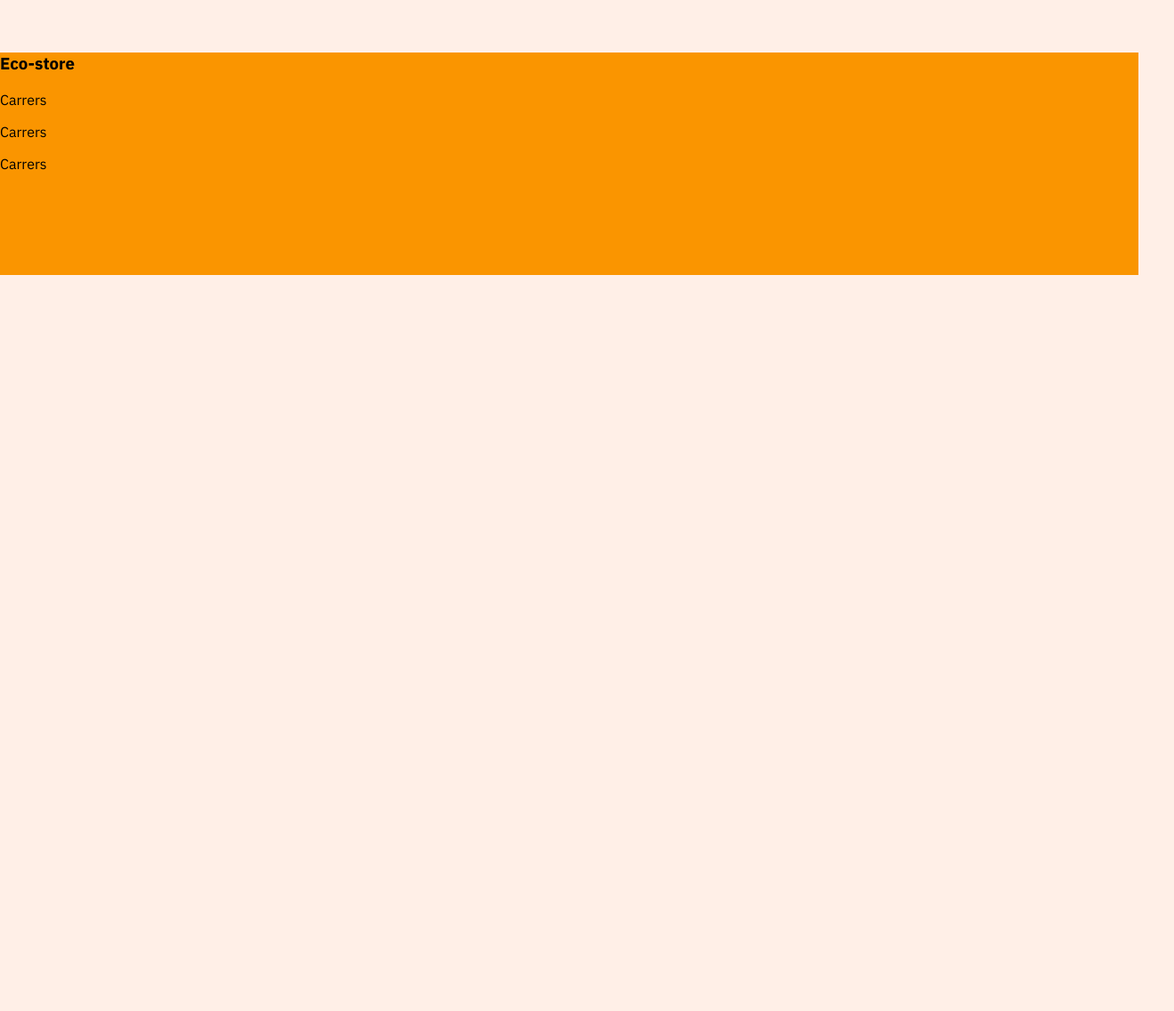
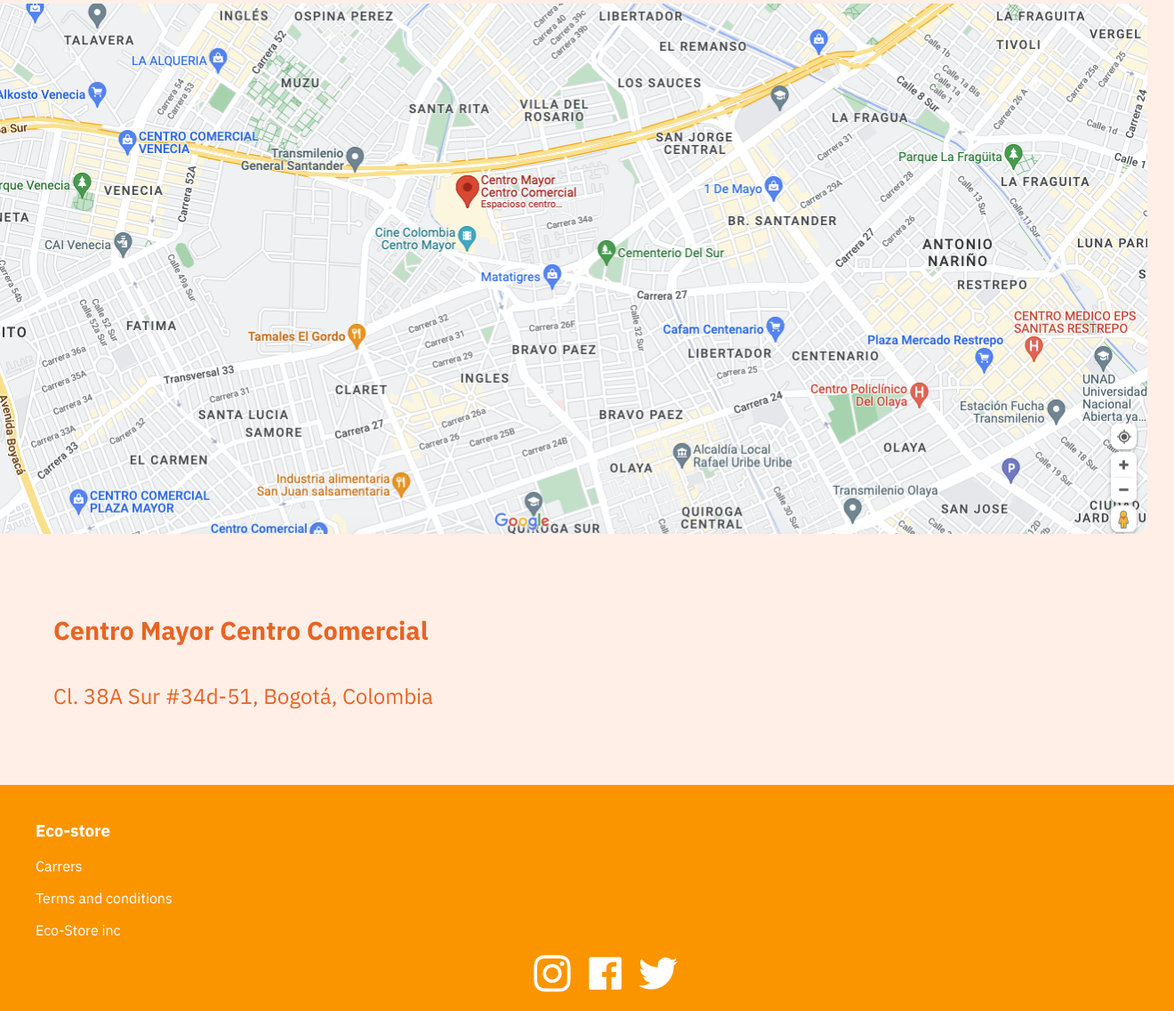
Before and after one commit to nmarlene/eco-store, a plain HTML site: page index.html in a window 1280 px wide. Shown: the part 4543-5679 px from the top of the page at 89% size, 1320 px wide, since content can reach past the window. Before the commit the page ends 4852 px from the top, so only its background shows below. Drawn offline with Linux system fonts and the light colour scheme.

Commit message:
Creacion de estructura footer

```diff
--- a/index.html
+++ b/index.html
@@ -221,21 +221,23 @@
       </div>
       <div class="location">
         <h2>Encuéntranos</h2>
-        <div class="map"><img src="" alt="">
+        <div class="map">
+          <img src="/assets/img/map.png" alt="">
         </div>
-        <p></p>
+        <h3>Centro Mayor Centro Comercial</h3>
+        <p>Cl. 38A Sur #34d-51, Bogotá, Colombia</p>
       </div>
     </section>
   </main>
   <footer class="footer">
       <h3>Eco-store</h3>
       <p>Carrers</p>
-      <p>Carrers</p>
-      <p>Carrers</p>
+      <p>Terms and conditions</p>
+      <p>Eco-Store inc</p>
       <div class="social-media">
-        <img src="" alt="">
-        <img src="" alt="">
-        <img src="" alt="">
+        <img src="/assets/img/instagram-logo.png" alt="">
+        <img src="/assets/img/facebook-logo.png" alt="">
+        <img src="/assets/img/twitter-logo.png" alt="">
       </div>
   </footer>
 </body>
--- a/scss/main.scss
+++ b/scss/main.scss
@@ -144,7 +144,7 @@ section {
     }
   }
 }
-//section about-us
+
 .about-us{
   padding-bottom: 60px;
   h2 {
@@ -194,10 +194,35 @@ section {
         }
     }
 }
+.location {
+  color: #E86424;
+  h2{
+  padding-top: 60px;
+
+  }
+  h3{
+    padding-bottom: 10px;
+    font-size: 1.8em;
+  }
+  .map {
+    @include flexCenter(row,center , center);
+    padding-bottom: 60px;
+  }
+  p {
+    font-size: $paragraph-size;
+  }
+}
 footer{
-
+  padding-top: 20px;
+  padding-left: 40px;
+  padding-bottom: 20px;
   background-color: $quaternion-color;
   width: 100%;
-  height: 250px;
+  height: auto;
+  color: white;
+  .social-media {
+    @include flexCenter(row,center ,center );
+    gap: 15px;
+  }
 
 }
```
Also changed, not shown: css/main.css, 1 other file.
